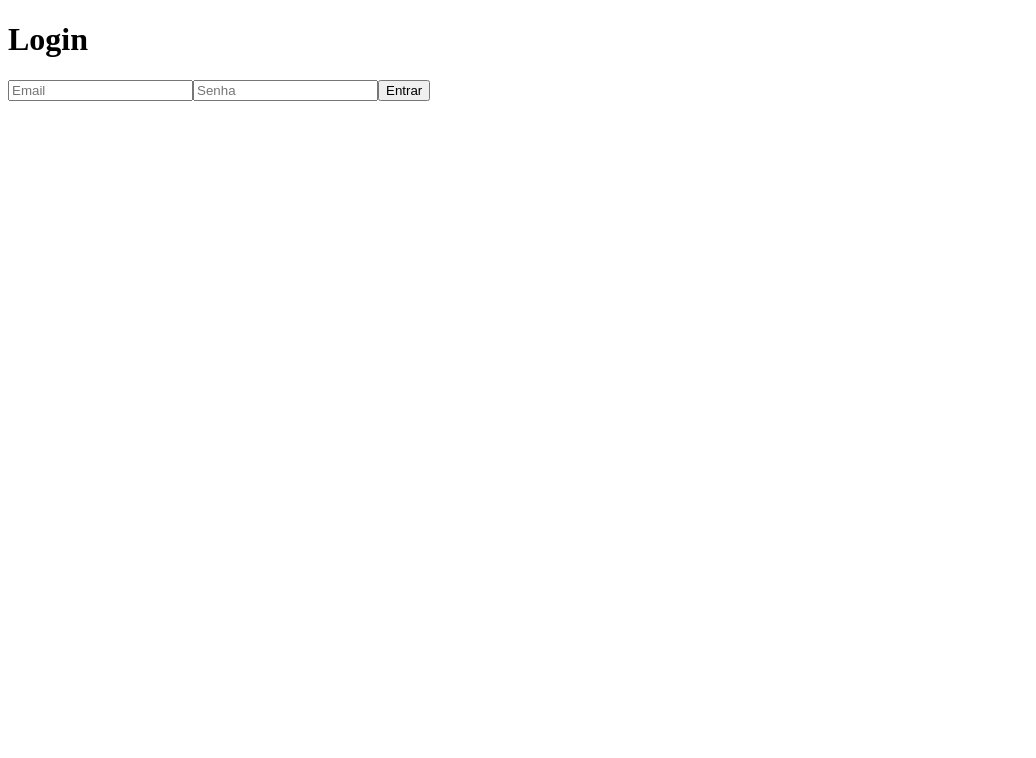
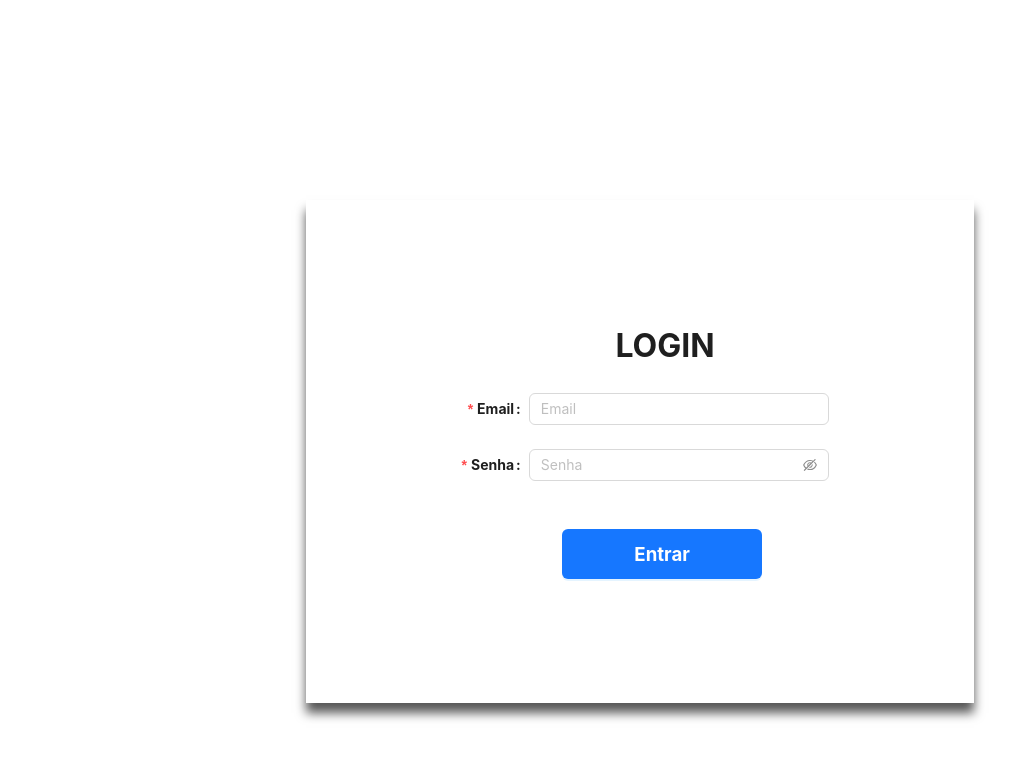
Before and after one commit to brunopontes90/Portal-2.0, a React (Create React App) app in the folder frontend/: page / in a window 1280 px wide. Shown: the top 758 px of the page, without its empty margins (0-1036 px from the left). Built offline with nearby package versions, Linux system fonts and the light colour scheme.

Commit message:
Criado estilizacao para tela de login em css

```diff
--- a/frontend/src/Auth/LoginPage.css
+++ b/frontend/src/Auth/LoginPage.css
@@ -0,0 +1,42 @@
+@charset "UTF-8";
+
+:root {
+    --black: #000000;
+    --gray: #585858;
+}
+
+.div-form {
+    display: flex;
+    margin-top: 200px;
+    justify-content: center;
+}
+
+.h1-login {
+    font-size: 24pt;
+    margin-left: 50px;
+    text-align: center;
+    text-transform: uppercase;
+}
+
+.form {
+    padding: 100px;
+    box-shadow: 0px 10px 10px 0px var(--gray);
+}
+
+.form-item {
+    font-weight: bold;
+    margin-right: 100px;
+}
+
+.input {
+    width: 300px;
+}
+
+.button {
+    height: 50px;
+    width: 200px;
+    font-size: 14pt;
+    margin-top: 24px;
+    font-weight: bold;
+    text-decoration: none;
+}
--- a/frontend/src/Auth/LoginPage.js
+++ b/frontend/src/Auth/LoginPage.js
@@ -1,15 +1,16 @@
+import './LoginPage.css';
+import { Users } from "../App";
+import { Button, Form, Input } from 'antd';
+import { useNavigate } from "react-router-dom";
 import React, { useContext, useState } from "react";
-import { Users } from "../App";
-import { useNavigate } from "react-router-dom";
 
 function LoginPage() {
+    const navigate = useNavigate();
     const data = useContext(Users);
     const [email, setEmail] = useState();
     const [password, setPassword] = useState();
-    const navigate = useNavigate();
 
-    const onFinish = (event) => {
-        event.preventDefault(); // Previne o comportamento padrão do formulário
+    const onFinish = () => {
 
         try {
             const user = data.find(user => user.Email === email && user.Senha === password);
@@ -22,8 +23,8 @@ function LoginPage() {
                 }
             } else {
                 alert('Email ou senha inválidos');
-                setEmail('');
-                setPassword('');
+                navigate('/');
+
             }
 
         } catch (error) {
@@ -31,23 +32,86 @@ function LoginPage() {
         }
     }
 
+    const onFinishFailed = (errorInfo) => {
+        console.log('Falha:', errorInfo);
+    };
+
     return (
-        <form onSubmit={onFinish}>
-            <h1>Login</h1>
-            <input
-                type="email"
-                placeholder="Email"
+        <div className='div-form'>
+            <Form
+                name="basic"
+                labelCol={{
+                    span: 8,
+                }}
+                initialValues={{
+                    remember: true,
+                }}
+                className='form'
+                autoComplete="off"
+                onFinish={onFinish}
+                onFinishFailed={onFinishFailed}
+            >
+                <div>
+                    <h1 className="h1-login">Login</h1>
+                </div>
+                <Form.Item
+                    name="email"
+                    label="Email"
+                    className='form-item'
+                    rules={[
+                        {
+                            required: true,
+                            message: 'Por favor insira seu email!',
+                        },
+                    ]}
                     value={email}
                     onChange={(e) => setEmail(e.target.value)}
+                >
+                    <Input
+                        type="email"
+                        value={email}
+                        className='input'
+                        placeholder="Email"
+                        onChange={(e) => setEmail(e.target.value)}
                     />
-            <input
-                type="password"
+                </Form.Item>
+
+                <Form.Item
+                    label="Senha"
+                    name="password"
+                    className='form-item'
+                    rules={[
+                        {
+                            required: true,
+                            message: 'Por favor insira sua senha!',
+                        },
+                    ]}
+                >
+                    <Input.Password
+                        className='input'
                         placeholder="Senha"
                         value={password}
                         onChange={(e) => setPassword(e.target.value)}
                     />
-            <button type="submit">Entrar</button>
-        </form>
+                </Form.Item>
+
+                <Form.Item
+                    wrapperCol={{
+                        offset: 8,
+                        span: 16,
+                    }}
+                    className='form-button'
+                >
+                    <Button
+                        type="primary"
+                        htmlType="submit"
+                        className='button'
+                    >
+                        Entrar
+                    </Button>
+                </Form.Item>
+            </Form>
+        </div>
     );
 }
 
```
Lines whose indentation alone changed are shown as unchanged.
